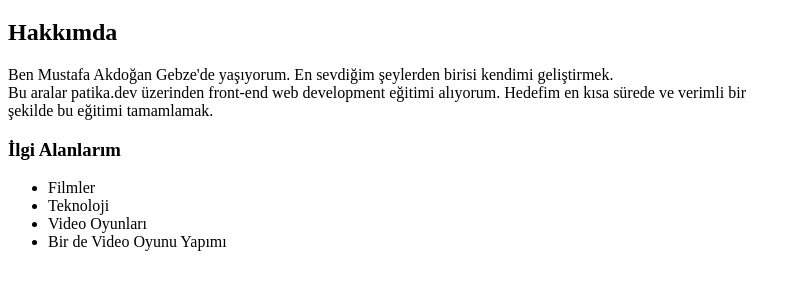
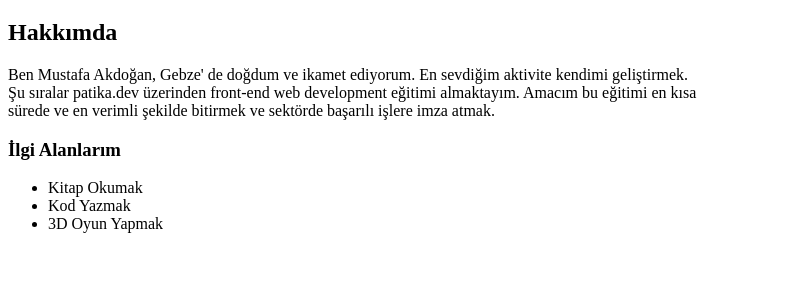
Before and after one commit to mustafaak007/patika.dev, a plain HTML site: page HTML_Odev1/index.html in a window 1280 px wide. Shown: the part 61-350 px from the top of the page, without its empty margins (0-799 px from the left). Drawn offline with Linux system fonts and the light colour scheme.

Commit message:
index.html edited

```diff
--- a/HTML_Odev1/index.html
+++ b/HTML_Odev1/index.html
@@ -1,14 +1,25 @@
 <!DOCTYPE html>
-<title>Mustafa Akdoğan</title>
-<h1>Mustafa Akdoğan</h1>
-<h2>Hakkımda</h2>
-<p>Ben Mustafa Akdoğan Gebze'de yaşıyorum. En sevdiğim şeylerden birisi kendimi geliştirmek.<br>
-Bu aralar patika.dev üzerinden front-end web development eğitimi alıyorum. Hedefim en kısa sürede ve verimli bir<br>
-şekilde bu eğitimi tamamlamak.</p>
-<h3>İlgi Alanlarım</h3>
+<html lang="tr">
+<head>
+    <meta charset="UTF-8">
+    <meta http-equiv="X-UA-Compatible" content="IE=edge">
+    <meta name="viewport" content="width=device-width, initial-scale=1.0">
+    <title>Mustafa Akdoğan</title>
+</head>
+<body>
+
+<h1>Mustafa Akdoğan</h1> <!-- Ana başlık -->
+<h2>Hakkımda</h2> <!-- Alt başlık -->
+<p>Ben Mustafa Akdoğan, Gebze' de doğdum ve ikamet ediyorum. En sevdiğim aktivite kendimi geliştirmek.<br>
+Şu sıralar patika.dev üzerinden front-end web development eğitimi almaktayım. Amacım bu eğitimi en kısa <br>
+sürede ve en verimli şekilde bitirmek ve sektörde başarılı işlere imza atmak. <!-- Paragraf -->
+</p>
+<h3>İlgi Alanlarım</h3> <!-- Şimdilik en alt başlık -->
 <ul>
-    <li>Filmler</li>
-    <li>Teknoloji</li>
-    <li>Video Oyunları</li>
-    <li>Bir de Video Oyunu Yapımı</li>
-</ul>
+    <li>Kitap Okumak</li>
+    <li>Kod Yazmak</li>
+    <li>3D Oyun Yapmak</li>
+
+</ul> <!-- Sıralanmamış liste sıralı olması için "ol" kullanılır-->
+</body>
+</html>
```
